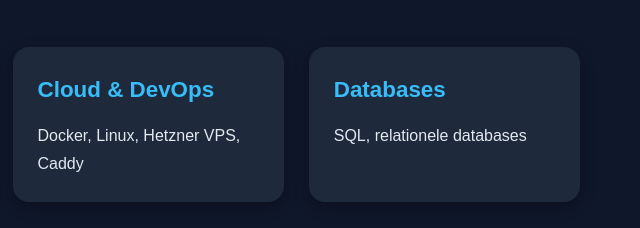
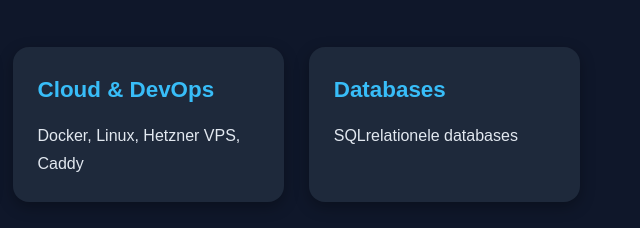
Before and after one commit to Samar-Asla/CloudSystemen-project1, a website: page views/index.html in a window 1280 px wide. Shown: the part 2092-2320 px from the top of the page, 640-1280 px from the left. Drawn offline with Linux system fonts and the light colour scheme.

Commit message:
CI/CD TEST

```diff
--- a/views/index.html
+++ b/views/index.html
@@ -116,7 +116,7 @@
 
         <div class="card">
           <h3>Databases</h3>
-          <p>SQL, relationele databases</p>
+          <p>SQLrelationele databases</p>
         </div>
       </div>
     </section>
```
